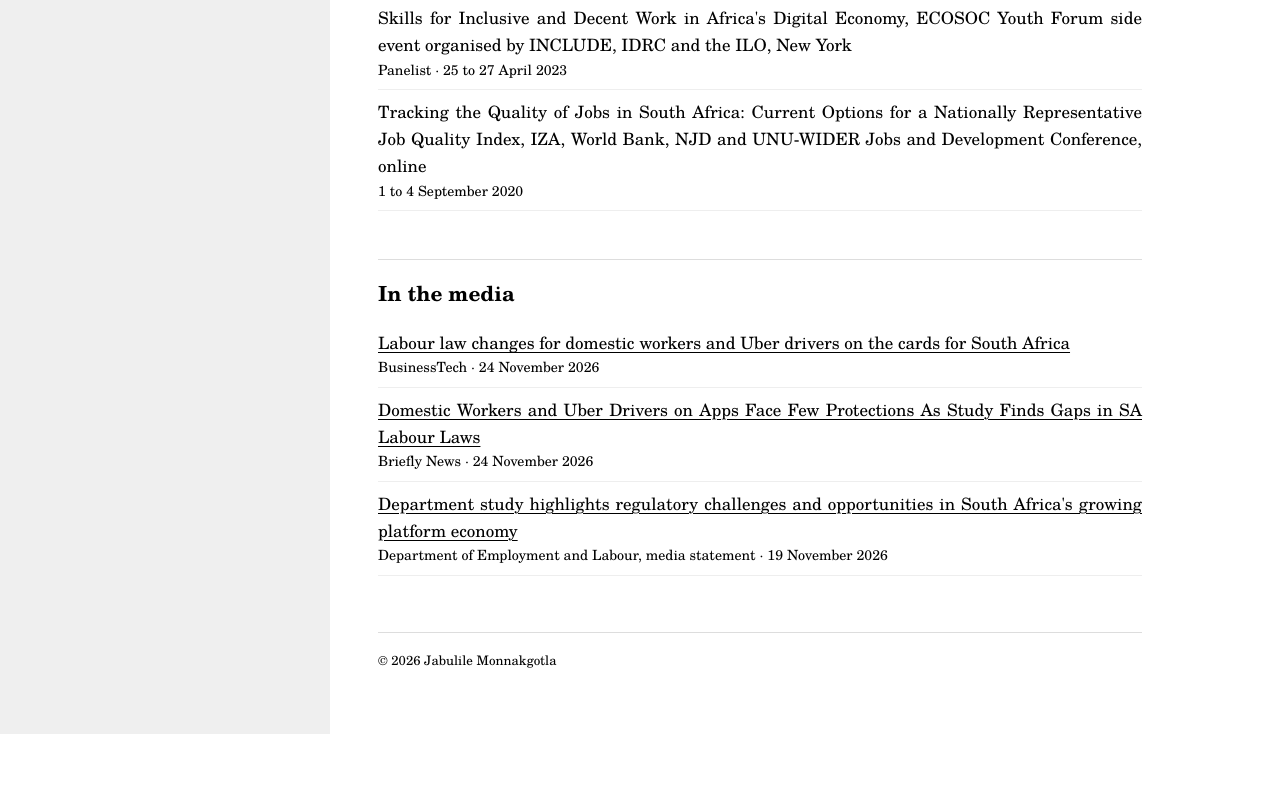
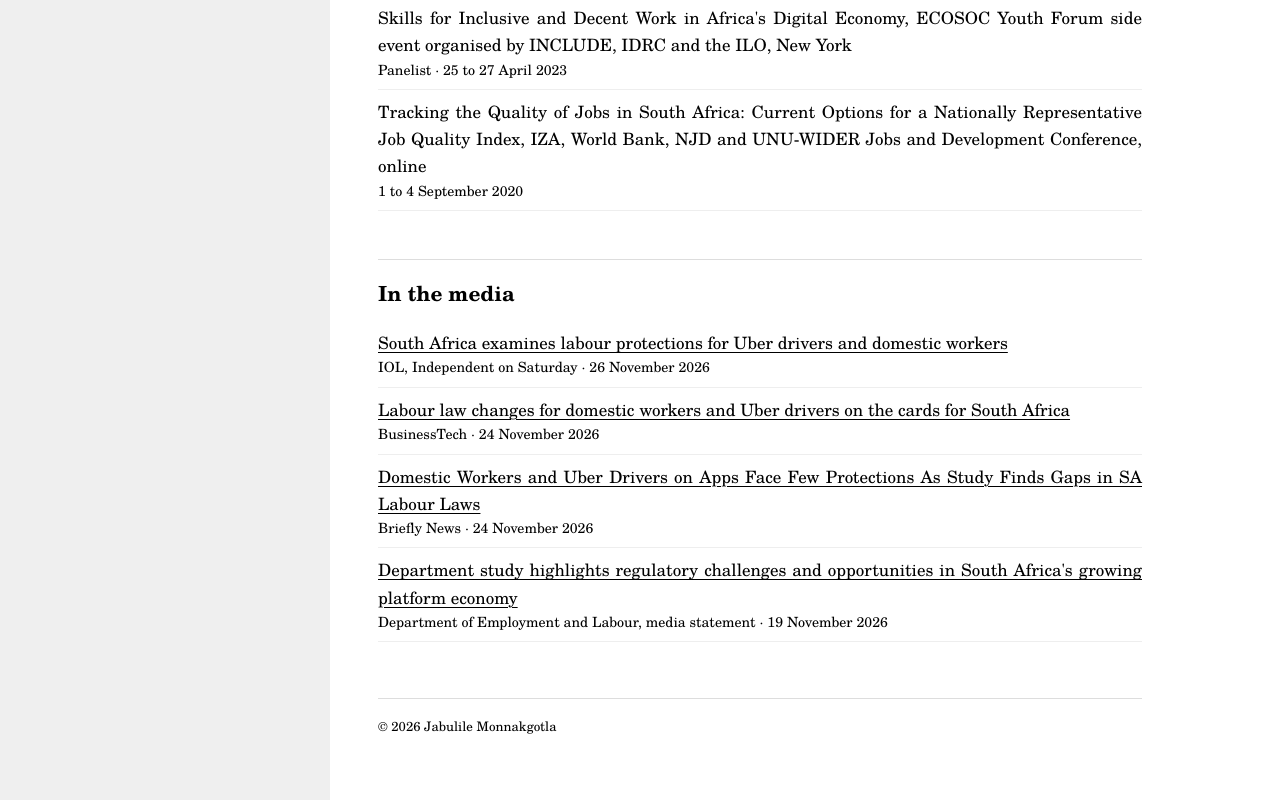
Before and after one commit to monnakgotlaj/monnakgotlaj.github.io, a plain HTML site: page presentations.html in a window 1280 px wide. Shown: the part 859-1659 px from the top of the page. Before the commit the page ends 1593 px from the top, so only its background shows below. Drawn offline with Linux system fonts and the light colour scheme.

Commit message:
Add IOL article to In the media
Co-Authored-By: Claude Opus 5.5 <noreply@anthropic.com>
Claude-Session: https://claude.ai/code/session_01FRvj7Bhn3SxQmWpLw2tezJ

```diff
--- a/presentations.html
+++ b/presentations.html
@@ -138,6 +138,8 @@ h3{font-weight:700}
 
 <h2>In the media</h2>
 <ul class="feed">
+  <li><a href="https://iol.co.za/ios/news/2026-11-26-south-africa-examines-labour-protections-for-uber-drivers-and-domestic-workers/">South Africa examines labour protections for Uber drivers and domestic workers</a>
+    <span class="by">IOL, Independent on Saturday · 26 November 2026</span></li>
   <li><a href="https://businesstech.co.za/news/government/885857/labour-law-changes-for-domestic-workers-and-uber-drivers-on-the-cards-for-south-africa/">Labour law changes for domestic workers and Uber drivers on the cards for South Africa</a>
     <span class="by">BusinessTech · 24 November 2026</span></li>
   <li><a href="https://briefly.co.za/people/259990-domestic-workers-apps-face-protections-study-finds-gaps-sa-labour-laws/">Domestic Workers and Uber Drivers on Apps Face Few Protections As Study Finds Gaps in SA Labour Laws</a>
```
